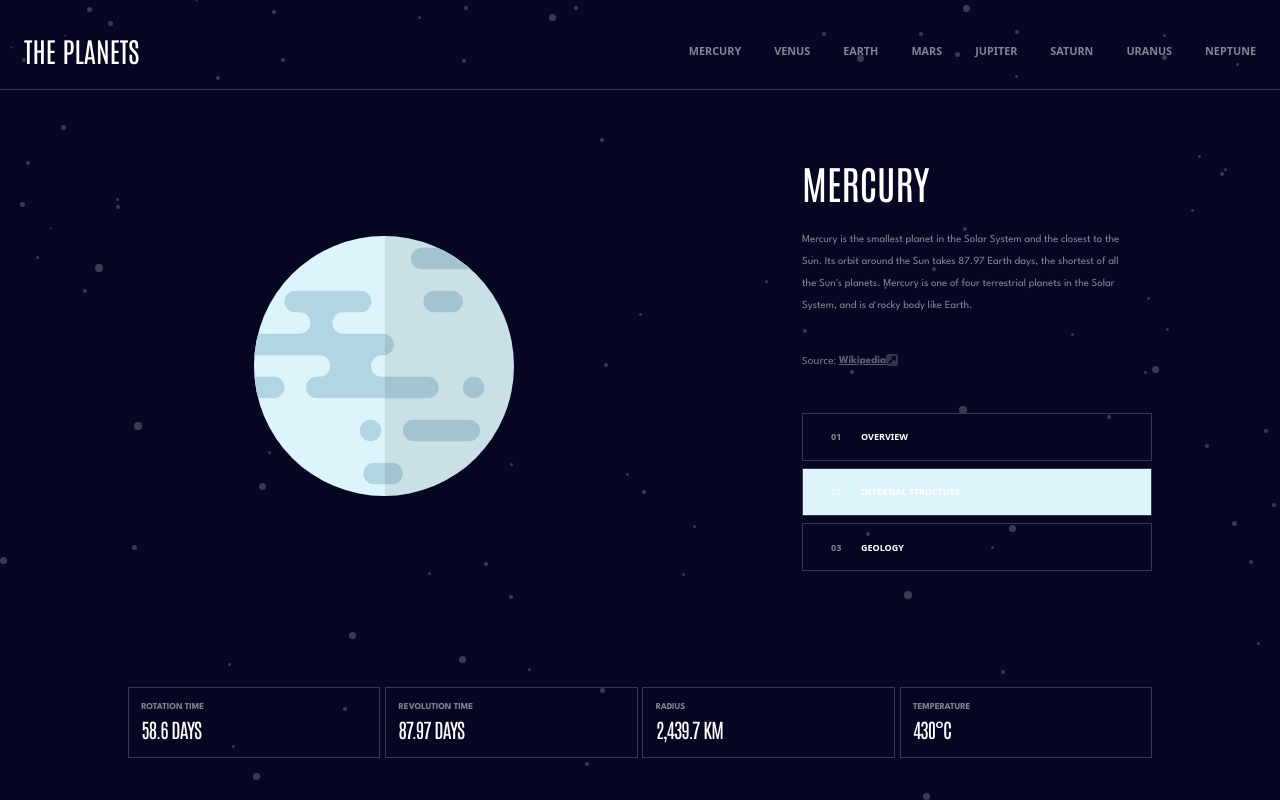
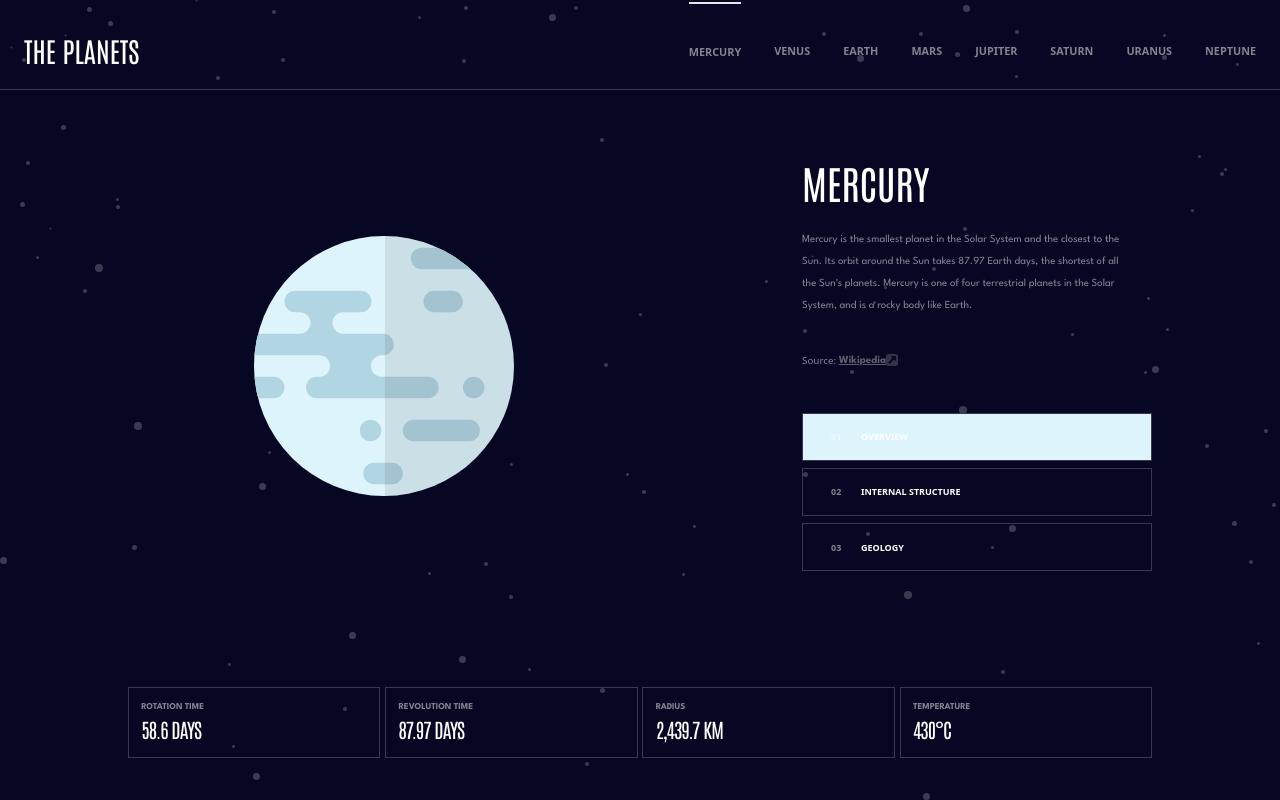
Before and after one commit to HamDean/planets-fact-app, a React (Vite) app: page / in a window 1280 px wide. Built offline with nearby package versions, Linux system fonts and the light colour scheme.

Commit message:
Implement active state for nav bar

```diff
--- a/src/components/NavBar.tsx
+++ b/src/components/NavBar.tsx
@@ -8,23 +8,22 @@ const NavBar = () => {
   const isOpen = usePlanetStore((s) => s.isOpen);
   const setPlanet = usePlanetStore((s) => s.setPlanet);
   const setSelectedIndex = usePlanetStore((s) => s.setSelectedIndex);
-  const colorCode: { [key: number]: string } = {
-    0: "#DEF4FC",
-    1: "#F7CC7F",
-    2: "#545BFE",
-    3: "#FF6A45",
-    4: "#ECAD7A",
-    5: "#FCCB6B",
-    6: "#65F0D5",
-    7: "#497EFA",
-  };
+  const setPlanetIndex = usePlanetStore((s) => s.setPlanetIndex);
+  const planetIndex = usePlanetStore((s) => s.planetIndex);
 
   return (
     <nav className="flex flex-col lg:py-5">
       <div
         className={`${styles.flexBetween} border-[#38384F] border-b md:border-1 md:flex-col lg:flex-row  py-[16px] px-[24px]`}
       >
-        <h1 className="md:mt-[20px] lg:mt-0">THE PLANETS </h1>
+        <h1
+          onClick={() => {
+            setPlanet("mercury");
+          }}
+          className="md:mt-[20px] lg:mt-0 cursor-pointer"
+        >
+          THE PLANETS
+        </h1>
 
         <ul
           className={`${styles.flexBetween} hidden md:flex lg:h-[45px]  gap-[33px] uppercase text-[#838391] text-[1.1rem] font-bold md:mt-[40px] lg:mt-0 md:mb-[10px] lg:mb-0 md:w-full lg:w-auto md:px-[50px] lg:px-0 md:justify-between md:items-center`}
@@ -32,8 +31,13 @@ const NavBar = () => {
           {planets.map((planet, i) => (
             <li
               key={i}
-              onClick={() => setSelectedIndex(0)}
-              className={`hover:text-white lg:hover:border-t-2 lg:hover:border-[${colorCode[i]}] lg:hover:py-16 transition-all `}
+              onClick={() => {
+                setSelectedIndex(0);
+                setPlanetIndex(i);
+              }}
+              className={`hover:text-white lg:py-16 ${
+                planetIndex === i && `lg:border-t-2 lg:border-[--${planet}-bg]`
+              } `}
             >
               <NavLink to={"/"} onClick={() => setPlanet(planet)}>
                 {planet}
--- a/src/components/NavLinksMob.tsx
+++ b/src/components/NavLinksMob.tsx
@@ -6,6 +6,7 @@ const NavLinksMob = () => {
   const setPlanet = usePlanetStore((s) => s.setPlanet);
   const setOpen = usePlanetStore((s) => s.setOpen);
   const setSelectedIndex = usePlanetStore((s) => s.setSelectedIndex);
+  const setPlanetIndex = usePlanetStore((s) => s.setPlanetIndex);
   const colorCode: { [key: number]: string } = {
     0: "#DEF4FC",
     1: "#F7CC7F",
@@ -43,6 +44,7 @@ const NavLinksMob = () => {
               onClick={() => {
                 setPlanet(p);
                 setOpen();
+                setPlanetIndex(i);
               }}
             >
               {p}
--- a/src/store.ts
+++ b/src/store.ts
@@ -5,21 +5,25 @@ interface PlanetStore {
   tab: string;
   isOpen: boolean;
   selectedIndex: number;
+  planetIndex: number;
   setPlanet: (planet: string) => void;
   setTab: (tab: string) => void;
   setOpen: () => void;
   setSelectedIndex: (index: number) => void;
+  setPlanetIndex: (index: number) => void;
 }
 
 const usePlanetStore = create<PlanetStore>((set) => ({
   planet: "mercury",
   tab: "overview",
   isOpen: false,
-  selectedIndex: 1,
+  selectedIndex: 0,
+  planetIndex: 0,
   setPlanet: (planet) => set(() => ({ planet: planet })),
   setOpen: () => set((store) => ({ isOpen: !store.isOpen })),
   setTab: (tab) => set(() => ({ tab: tab })),
   setSelectedIndex: (index) => set(() => ({ selectedIndex: index })),
+  setPlanetIndex: (index) => set(() => ({ planetIndex: index })),
 }));
 
 export default usePlanetStore;
```
